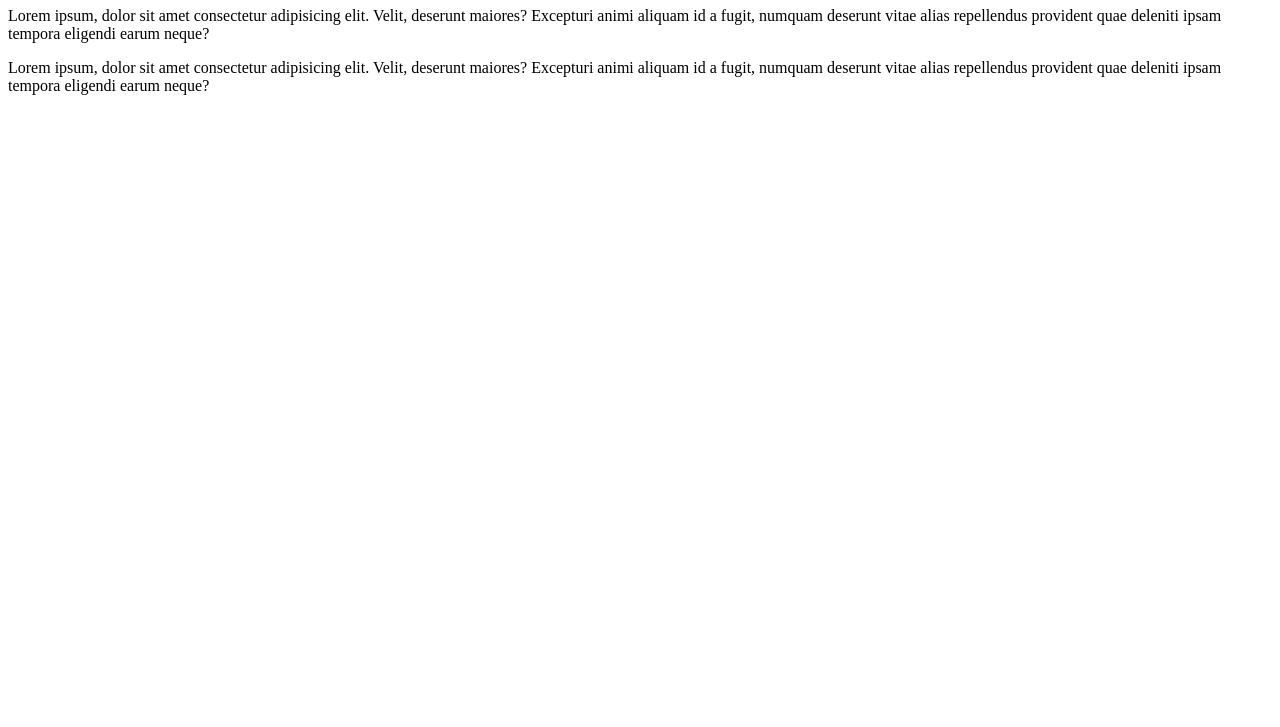
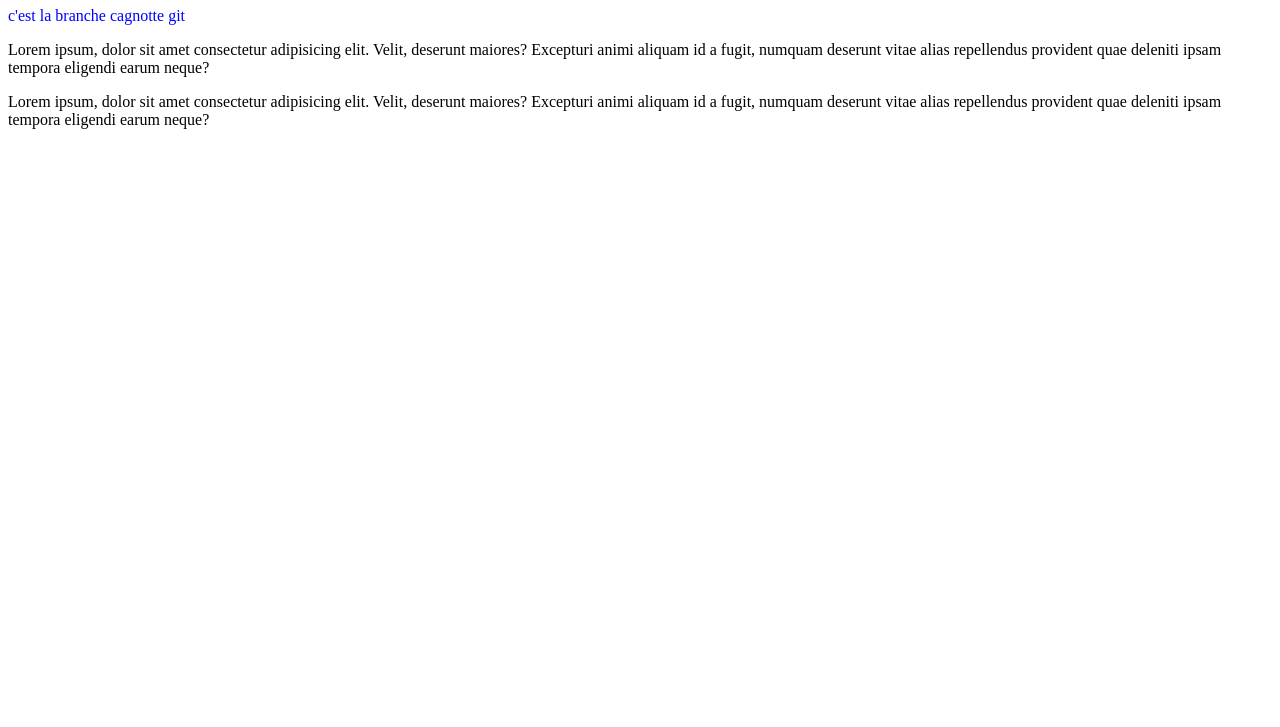
Before and after one commit to Manal-L/MyProject, a plain HTML site: page index.html in a window 1280 px wide. Shown: the part 73-800 px from the top of the page. Drawn offline with Linux system fonts and the light colour scheme.

Commit message:
réalisation de la partie cagnotte dans la branche cagnotte

```diff
--- a/index.html
+++ b/index.html
@@ -6,6 +6,7 @@
 </head>
 <body>
    <h1>Un super travail</h1>
+   <div>c'est la branche cagnotte git</div>
    <p>Lorem ipsum, dolor sit amet consectetur adipisicing elit.
     Velit, deserunt maiores? Excepturi animi aliquam id a fugit,
     numquam deserunt vitae alias
--- a/style.css
+++ b/style.css
@@ -1,3 +1,6 @@
 h1 {
     color: red;
  }
+ div{
+    color:blue
+ }
```
